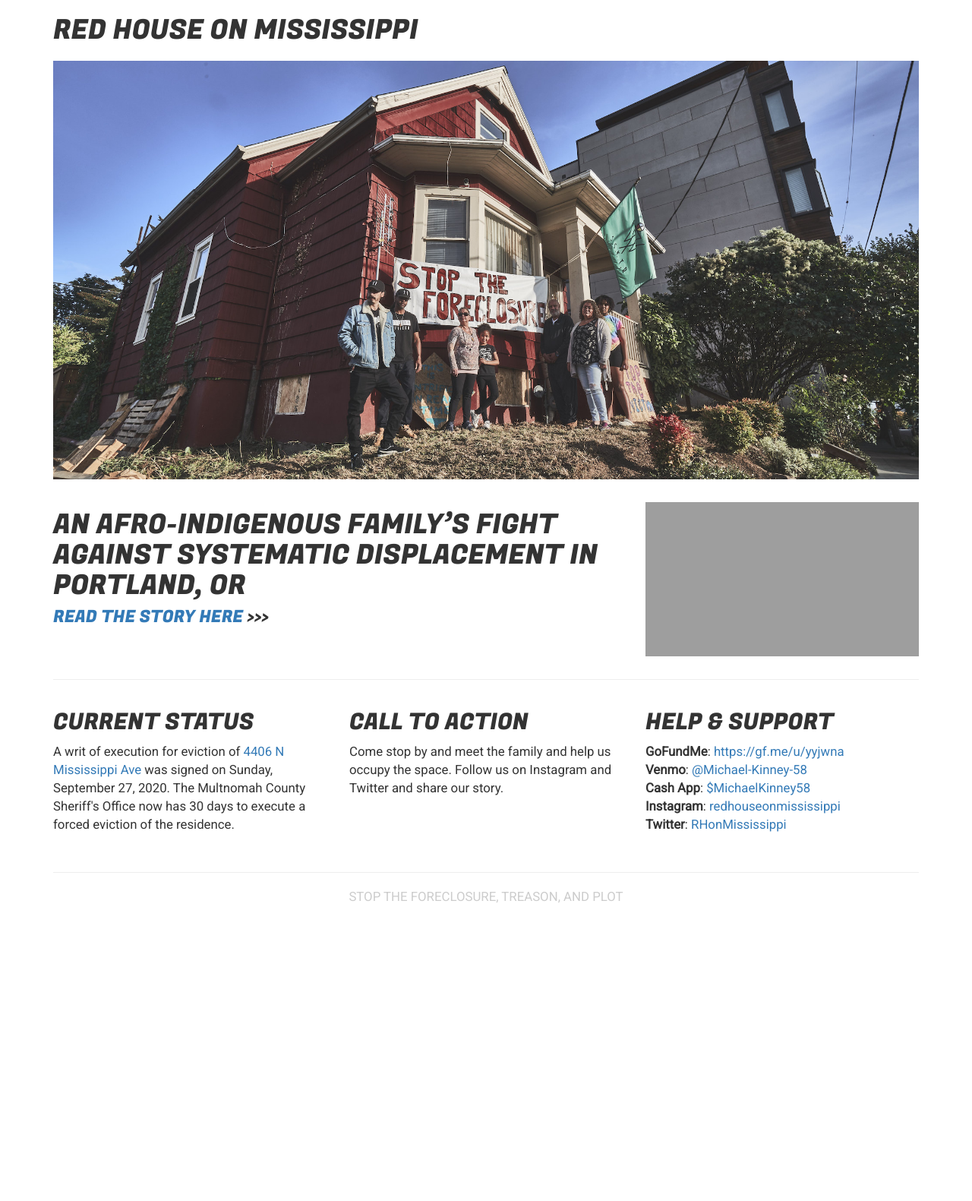
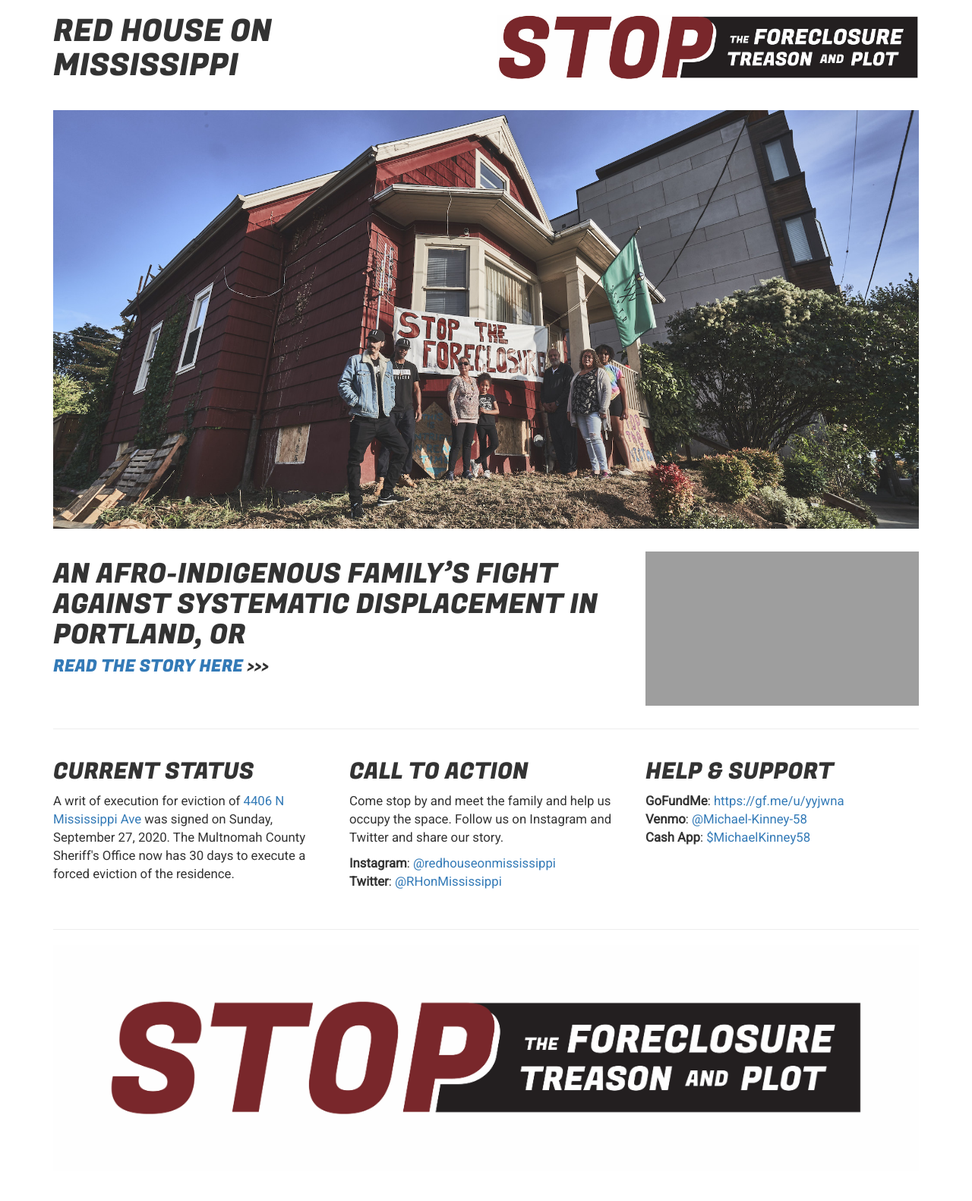
Before and after one commit to redhouseonmississippi/redhouseonmississippi.github.io, a Jekyll site: the page built from index.html, in a window 1280 px wide. Shown: the whole page at 76% size. Built offline with Jekyll 4.4.1, drawn with Linux system fonts in a browser that asks for light colours; before the commit the page ends 1243 px from its top, so only the background shows below that; grey boxes are pictures that could not be loaded.

Commit message:
adds header image

```diff
--- a/_layouts/default.html
+++ b/_layouts/default.html
@@ -36,7 +36,14 @@
   </head>
   <body>
     <div class="container">
-      <h1><a href="/">RED HOUSE ON MISSISSIPPI</a></h1>
+      <div class="row">
+        <div class="col-sm-6">
+          <h1 class="header"><a href="/">RED HOUSE ON <br/>MISSISSIPPI</a></h1>
+        </div>
+        <div class="col-sm-6">
+          <img class='img-responsive' src="/images/stop-the-foreclosure-header.jpg" alt="STOP THE FORECLOSURE, TREASON, AND PLOT">
+        </div>
+      </div>
 
       {% if page.permalink != 'calendar' %}
         <img class="img-responsive" src="/images/redhouse-wide.jpg" alt="The Kinney Family standing in front of their house, the sun is shining, a large sign hanging on the house says 'STOP THE FORECLOSURE'">
@@ -46,7 +53,7 @@
 
       <hr/>
 
-      <p class='footer'>STOP THE FORECLOSURE, TREASON, AND PLOT</p>
+      <img class='img-responsive' src="/images/stop-the-foreclosure.jpg" alt="STOP THE FORECLOSURE, TREASON, AND PLOT">
     </div>
   </body>
 </html>
--- a/css/main.scss
+++ b/css/main.scss
@@ -13,6 +13,10 @@
 h1 a, h1 a:hover {
   color: inherit;
   text-decoration: none;
+}
+
+h1.header {
+  font-size: 290%;
 }
 
 h4 {
--- a/index.html
+++ b/index.html
@@ -24,7 +24,11 @@
     </div>
     <div class="col-sm-4">
       <h2>CALL TO ACTION</h2>
-      <p>Come stop by and meet the family and help us occupy the space. Follow us on Instagram and Twitter and share our story.</p>
+      <p style="margin-bottom: 10px">Come stop by and meet the family and help us occupy the space. Follow us on Instagram and Twitter and share our story.</p>
+      <ul class="list-unstyled">
+        <li><b>Instagram</b>: <a href="https://www.instagram.com/redhouseonmississippi/" target="_blank">@redhouseonmississippi</a></li>
+        <li><b>Twitter</b>: <a href="https://twitter.com/RHonMississippi" target="_blank">@RHonMississippi</a></li>
+      </ul>
     </div>
     <div class="col-sm-4">
       <h2>HELP &amp; SUPPORT</h2>
--- a/story.html
+++ b/story.html
@@ -52,7 +52,7 @@
   <p>The Kinney family is currently fighting homelessness after a devastating loss of their family home. They are still going to continue to try to gain back their property, but need immediate assistance for resources to short term housing, long term housing, and any
   additional support from the community.</p>
 
-  <div class="video-container">
+  <div class="iframe-container">
     <h1 class="sr-only">STOP THE FORECLOSURE TREASON AND PLOT DOCUMENTARY TRAILER</h1>
     <iframe src="//youtube.com/embed/dec3G56dMBc" frameborder="0" webkitallowfullscreen mozallowfullscreen allowfullscreen></iframe>
   </div>
```
Also changed, not shown: other parts of index.html (+0 -2 lines), images/redhouse-wide-short.jpg (added), images/stop-the-foreclosure-header.jpg (added), images/stop-the-foreclosure.jpg (added).
